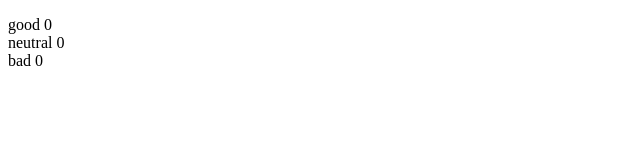
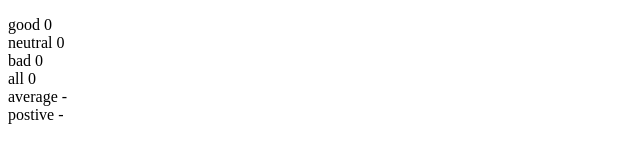
Before and after one commit to danilakritsky/fullstackopen, a React (Create React App) app in the folder part1/unicafe/: page / in a window 1280 px wide. Shown: the part 165-328 px from the top of the page, without its empty margins (0-640 px from the left). Built offline with nearby package versions, Linux system fonts and the light colour scheme.

Commit message:
Complete 1.7: unicafe step2

```diff
--- a/part1/unicafe/src/App.js
+++ b/part1/unicafe/src/App.js
@@ -20,6 +20,21 @@ const App = () => {
       <Counter text="good" count={good} />
       <Counter text="neutral" count={neutral} />
       <Counter text="bad" count={bad} />
+      <Counter text="all" count={good + neutral + bad} />
+      <Counter
+        text="average"
+        count={
+          (good + neutral + bad) === 0
+            ? "-"
+            : (good + neutral * 0 + bad * -1) / (good + neutral + bad)}
+      />
+      <Counter
+        text="postive"
+        count={
+          (good + neutral + bad) === 0
+            ? "-"
+            : (good / (good + neutral + bad) * 100) + " %"}
+      />
     </>
     )
 }
```
